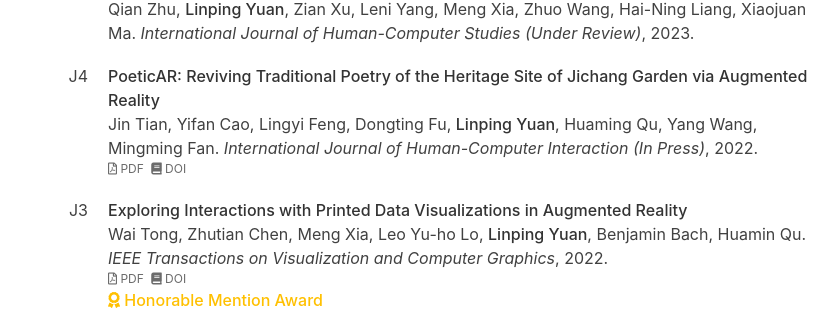
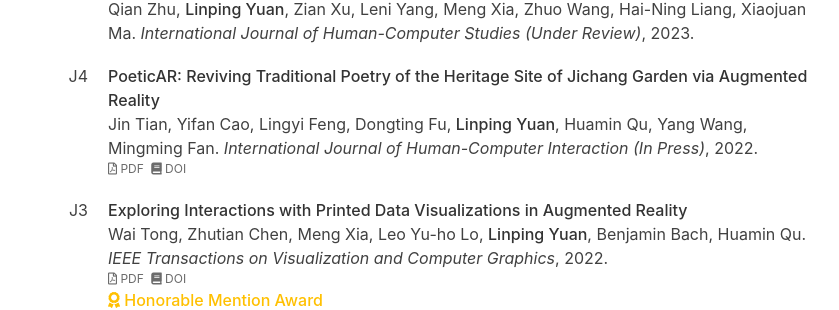
Before and after one commit to yuanlinping/yuanlinping.github.io, a Jekyll site: the page built from cv.html, in a window 1280 px wide and 900 px high, scrolled down 660 px. Shown: the part 261-571 px from the top of the window, without its empty margins (232-1071 px from the left). Built offline with Jekyll 4.4.1, drawn with Linux system fonts in a browser that asks for light colours.

```diff
--- a/_publications/2022_poeticAR.html
+++ b/_publications/2022_poeticAR.html
@@ -7,7 +7,7 @@ authors:
 - Lingyi Feng
 - Dongting Fu
 - Linping Yuan
-- Huaming Qu
+- Huamin Qu
 - Yang Wang
 - Mingming Fan
 year: 2022
```
Also changed, not shown: _data/people.yml (+12 -0 lines).
